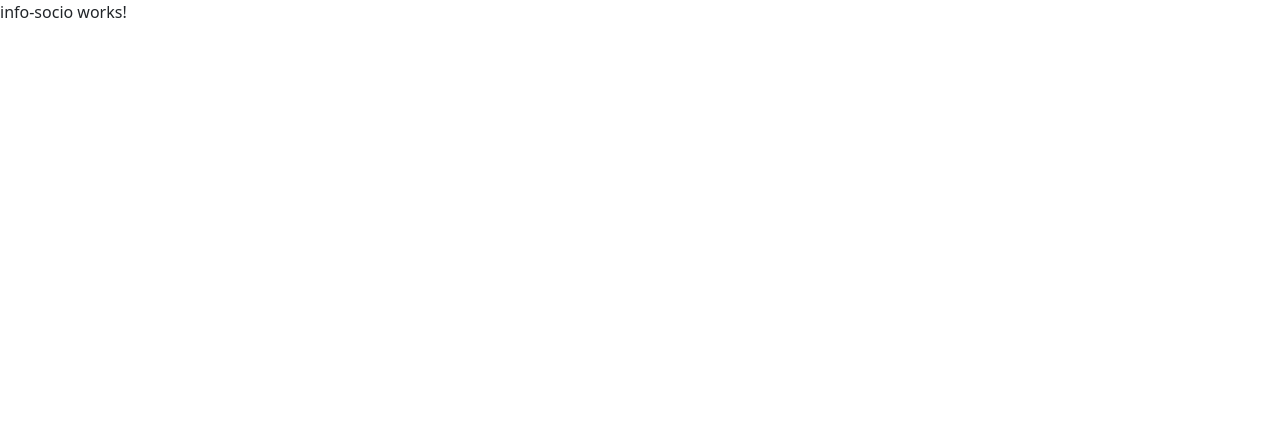
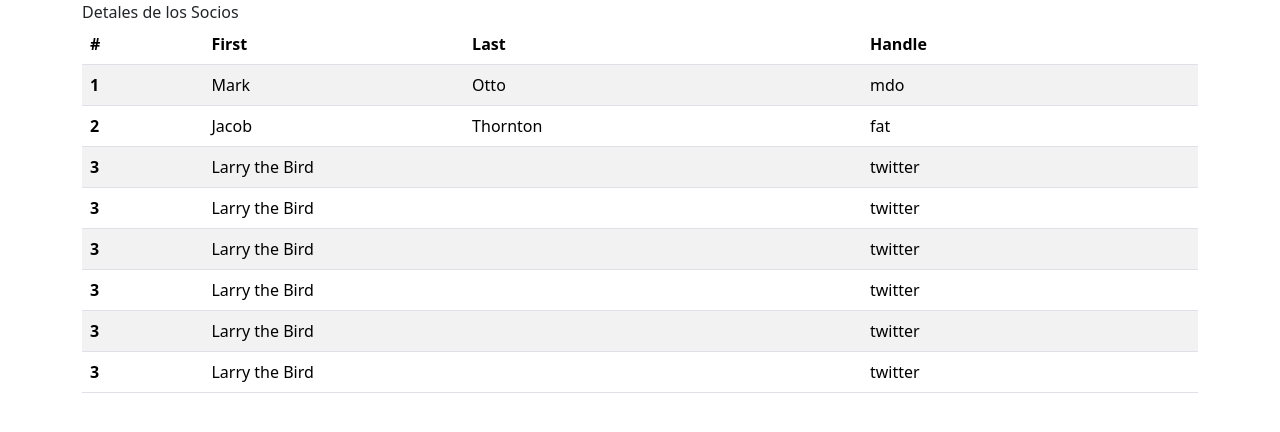
Before and after one commit to BattousaiPro/ecert_luz_agro_web, an Angular app: page /infosocio in a window 1280 px wide. Shown: the top 432 px of the page. Built offline with nearby package versions, Linux system fonts and the light colour scheme.

Commit message:
tamplate

```diff
--- a/src/app/component/page/info-socio/info-socio.component.html
+++ b/src/app/component/page/info-socio/info-socio.component.html
@@ -1 +1,62 @@
-<p>info-socio works!</p>
+<div class="container">
+    <div class="title">
+        <label>Detales de los Socios</label>
+    </div>
+    <div class="detail">
+        <table class="table table-striped table-hover">
+            <thead>
+                <tr>
+                    <th scope="col">#</th>
+                    <th scope="col">First</th>
+                    <th scope="col">Last</th>
+                    <th scope="col">Handle</th>
+                </tr>
+            </thead>
+            <tbody>
+                <tr>
+                    <th scope="row">1</th>
+                    <td>Mark</td>
+                    <td>Otto</td>
+                    <td>mdo</td>
+                </tr>
+                <tr>
+                    <th scope="row">2</th>
+                    <td>Jacob</td>
+                    <td>Thornton</td>
+                    <td>fat</td>
+                </tr>
+                <tr>
+                    <th scope="row">3</th>
+                    <td colspan="2">Larry the Bird</td>
+                    <td>twitter</td>
+                </tr>
+                <tr>
+                    <th scope="row">3</th>
+                    <td colspan="2">Larry the Bird</td>
+                    <td>twitter</td>
+                </tr>
+                <tr>
+                    <th scope="row">3</th>
+                    <td colspan="2">Larry the Bird</td>
+                    <td>twitter</td>
+                </tr>
+                <tr>
+                    <th scope="row">3</th>
+                    <td colspan="2">Larry the Bird</td>
+                    <td>twitter</td>
+                </tr>
+                <tr>
+                    <th scope="row">3</th>
+                    <td colspan="2">Larry the Bird</td>
+                    <td>twitter</td>
+                </tr>
+                <tr>
+                    <th scope="row">3</th>
+                    <td colspan="2">Larry the Bird</td>
+                    <td>twitter</td>
+                </tr>
+            </tbody>
+
+        </table>
+    </div>
+</div>
```
